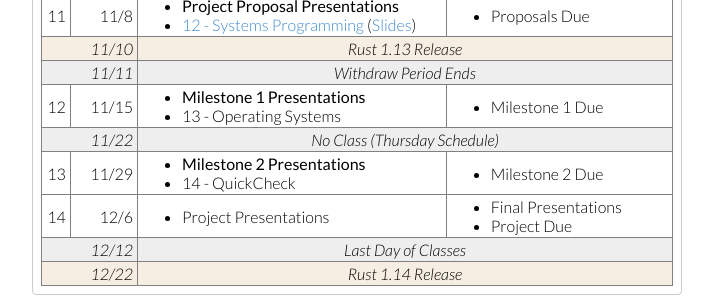
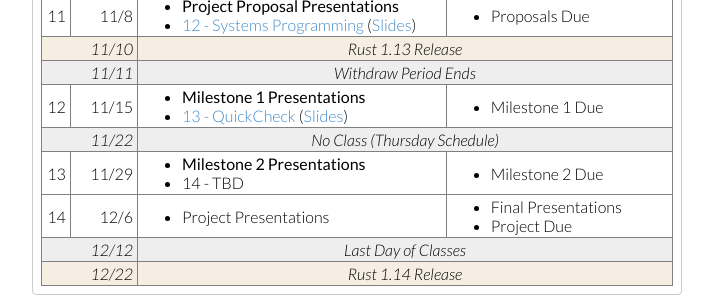
Before and after one commit to cis198-2016f/cis198-2016f.github.io, a Jekyll site: the page built from schedule/index.html, in a window 1280 px wide. Shown: the part 663-963 px from the top of the page, without its empty margins (283-996 px from the left). Built offline with Jekyll 4.4.1, drawn with Linux system fonts in a browser that asks for light colours.

Commit message:
lec13: publish

```diff
--- a/schedule/index.html
+++ b/schedule/index.html
@@ -214,7 +214,9 @@ permalink: /schedule/
         <td>
           <ul>
             <li><strong>Milestone 1 Presentations</strong>
-            <li> 13 - Operating Systems</a>
+            <li><a href="{{ page.slides_repo }}/13/content.md">
+                13 - QuickCheck</a>
+              (<a href="/slides/13/">Slides</a>)
           </ul>
         <td>
           <ul>
@@ -228,7 +230,7 @@ permalink: /schedule/
         <td>
           <ul>
             <li><strong>Milestone 2 Presentations</strong>
-            <li> 14 - QuickCheck</a>
+            <li> 14 - TBD</a>
           </ul>
         <td>
           <ul>
```
